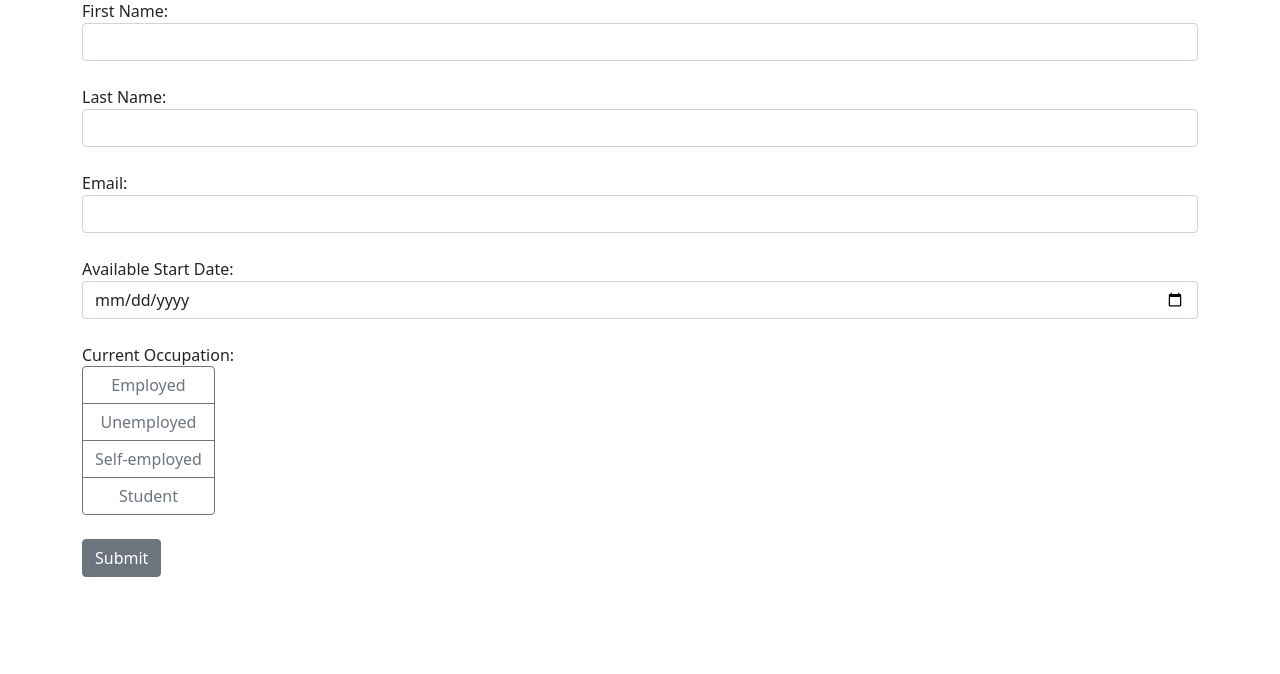
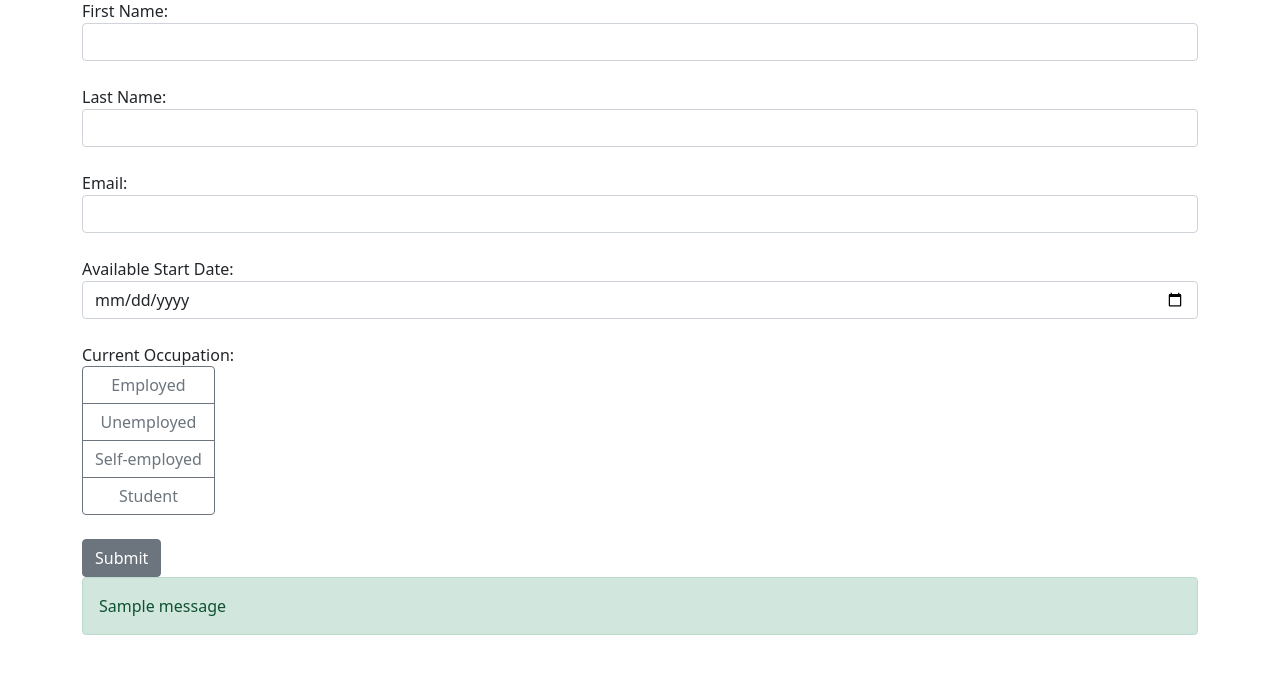
Before and after one commit to kabilm1012/job-application-app-flask, a Flask app: page / in a window 1280 px wide. Shown: the part 97-771 px from the top of the page. Run offline with Flask 3, Linux system fonts and the light colour scheme; one stand-in notice (Sample message) is shown.

Commit message:
Sending mail

```diff
--- a/main.py
+++ b/main.py
@@ -1,12 +1,24 @@
-from flask import Flask, render_template, request
+from flask import Flask, render_template, request, flash
 from flask_sqlalchemy import SQLAlchemy
 from datetime import datetime
+from flask_mail import Mail, Message
+import os
+
+PASSWORD = os.getenv("PASSWORD")
 
 app = Flask(__name__)
 
 app.config["SECRET_KEY"] = "application@890"
 app.config["SQLALCHEMY_DATABASE_URI"] = "sqlite:///data.db"
+app.config["MAIL_SERVER"] = "smtp.gmail.com"
+app.config["MAIL_PORT"] = 465
+app.config["MAIL_USE_SSL"] = True
+app.config["MAIL_USERNAME"] = "guestkabil@gmail.com"
+app.config["MAIL_PASSWORD"] = PASSWORD
+
 db = SQLAlchemy(app)
+
+mail = Mail(app)
 
 
 class Form(db.Model):
@@ -34,6 +46,17 @@ def index():
         db.session.add(form)
         db.session.commit()
 
+        message_body = f"Thank you for your submission. {first_name}\n" \
+                       f"Here are your data:\n{first_name}\n{last_name}\n{date}\n{occupation}\n"\
+                       f"Thank you!"
+        message = Message(subject="New form submission",
+                          sender=app.config["MAIL_USERNAME"],
+                          recipients=[email],
+                          body=message_body
+                          )
+        mail.send(message)
+
+        flash(f"{first_name}, Your form was submitted successfully!", "success")
 
     return render_template("index.html")
 
--- a/templates/index.html
+++ b/templates/index.html
@@ -43,6 +43,15 @@
                     </div>
                 </div>
                 <button class="btn btn-secondary" type="submit">Submit</button>
+                {% with messages = get_flashed_messages() %}
+                {% if messages %}
+                <div class="alert alert-success">
+                    {% for message in messages %}
+                        {{ message }}
+                    {% endfor %}
+                </div>
+                {% endif %}
+                {% endwith %}
             </form>
         </div>
         <script src="https://code.jquery.com/jquery-3.6.0.min.js"></script>
```
Also changed, not shown: instance/data.db.
